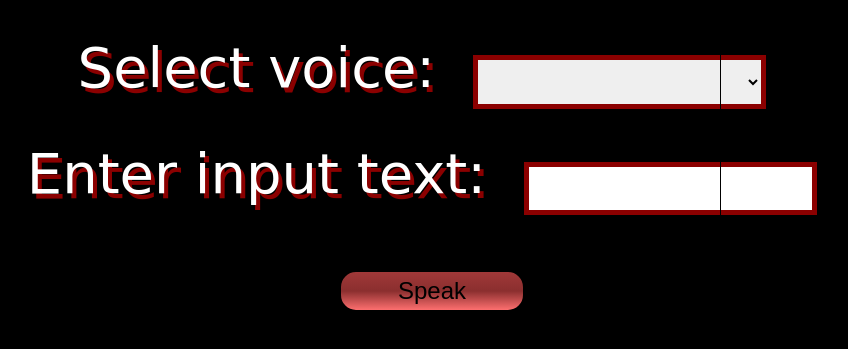
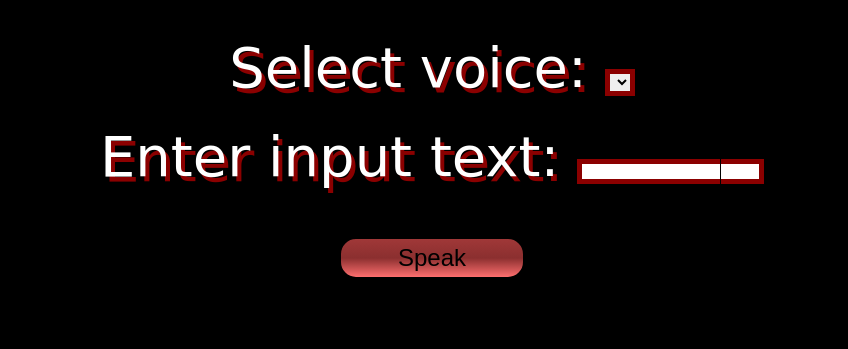
Before and after one commit to Sunainacode/text-to-speech-convertor, a plain HTML site: page index.html in a window 1280 px wide. Shown: the part 181-530 px from the top of the page, without its empty margins (208-1056 px from the left). Drawn offline with Linux system fonts and the light colour scheme; a web font is replaced by a local one.

Commit message:
Update style.css

```diff
--- a/style.css
+++ b/style.css
@@ -29,9 +29,9 @@ body{
 }
 
 input,select{
-    height: 4em;
-    width: 22em;
-    margin: 20px 20px;
+/*     height: 4em; */
+/*     width: 22em; */
+/*     margin: 20px 20px; */
     border: 5px solid darkred;
 }
 
```
